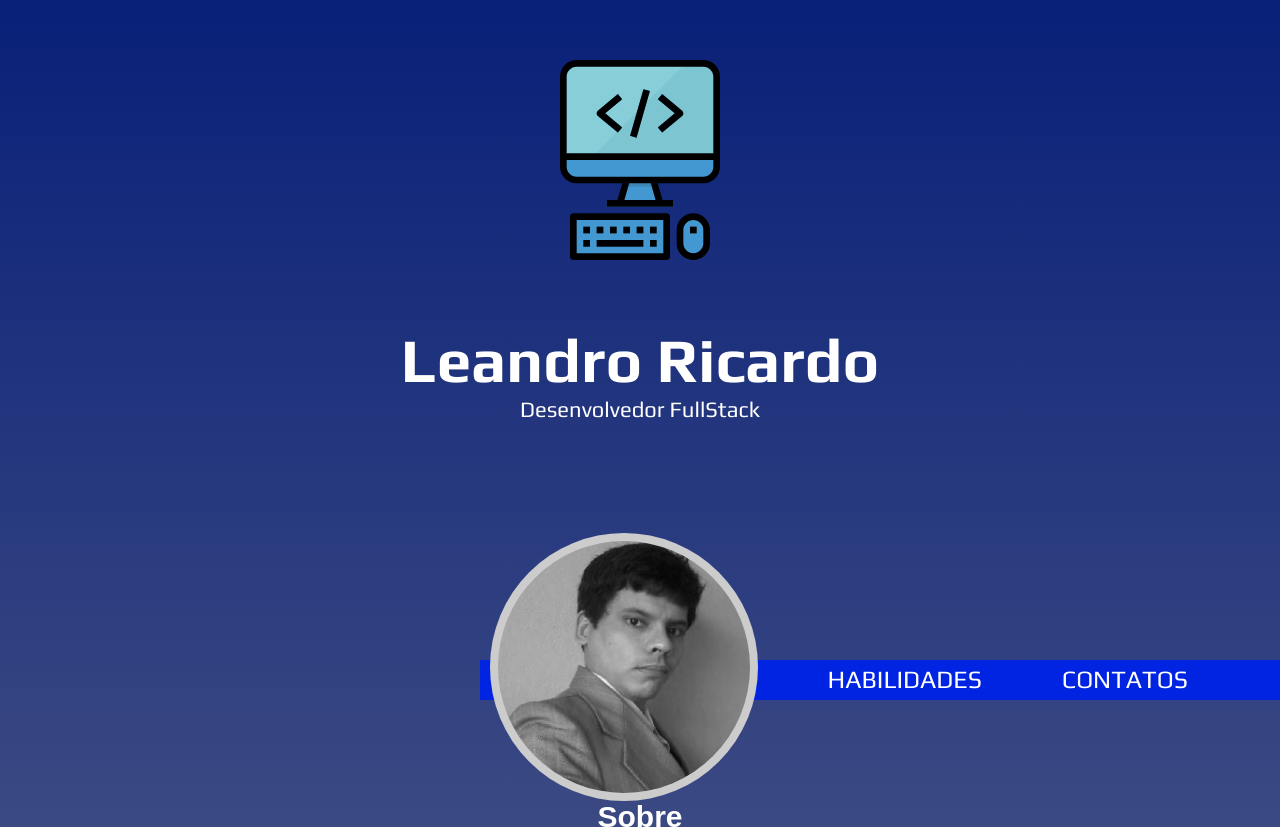
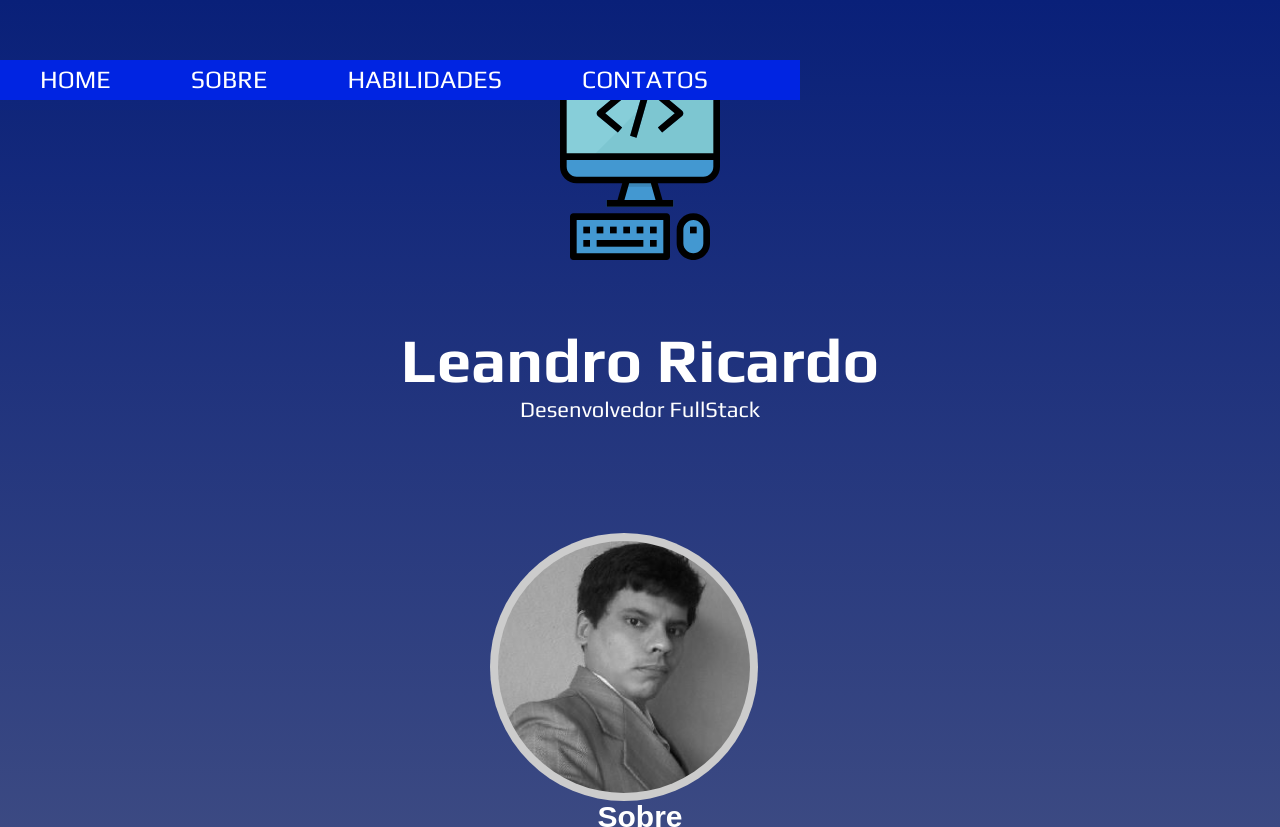
Before and after one commit to Trevatron/CurriculoSite, a website built with Parcel: page index.html in a window 1280 px wide. Shown: the top 827 px of the page. Built offline with nearby package versions, Linux system fonts and the light colour scheme; a web font is replaced by a local one.

Commit message:
Update style.css

```diff
--- a/style.css
+++ b/style.css
@@ -8,8 +8,6 @@ body {
 }
 nav {
 position: fixed;
-  bottom: 100px;
-  right: 0;
   background: #0024e2;
   color: #fff;
   height: 40px;
```
